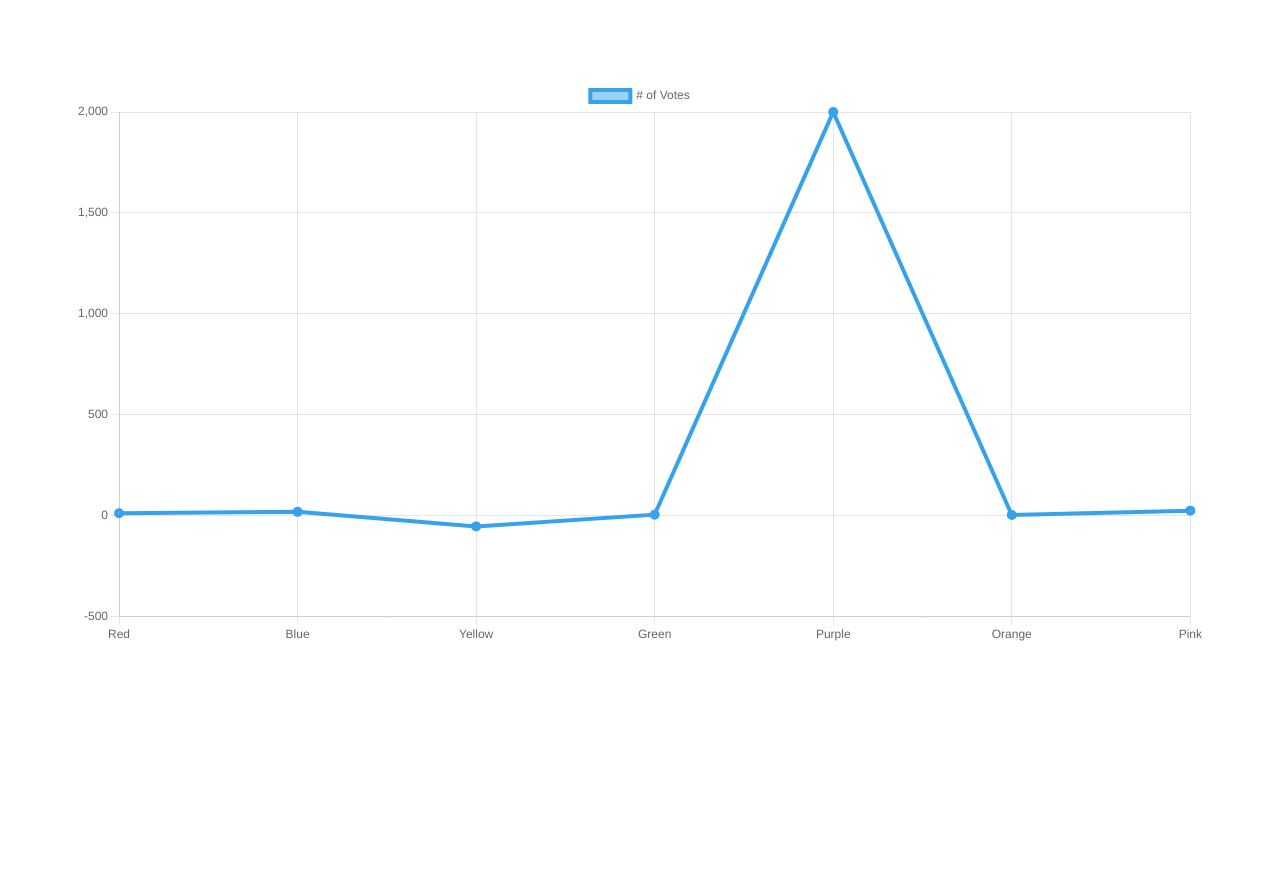
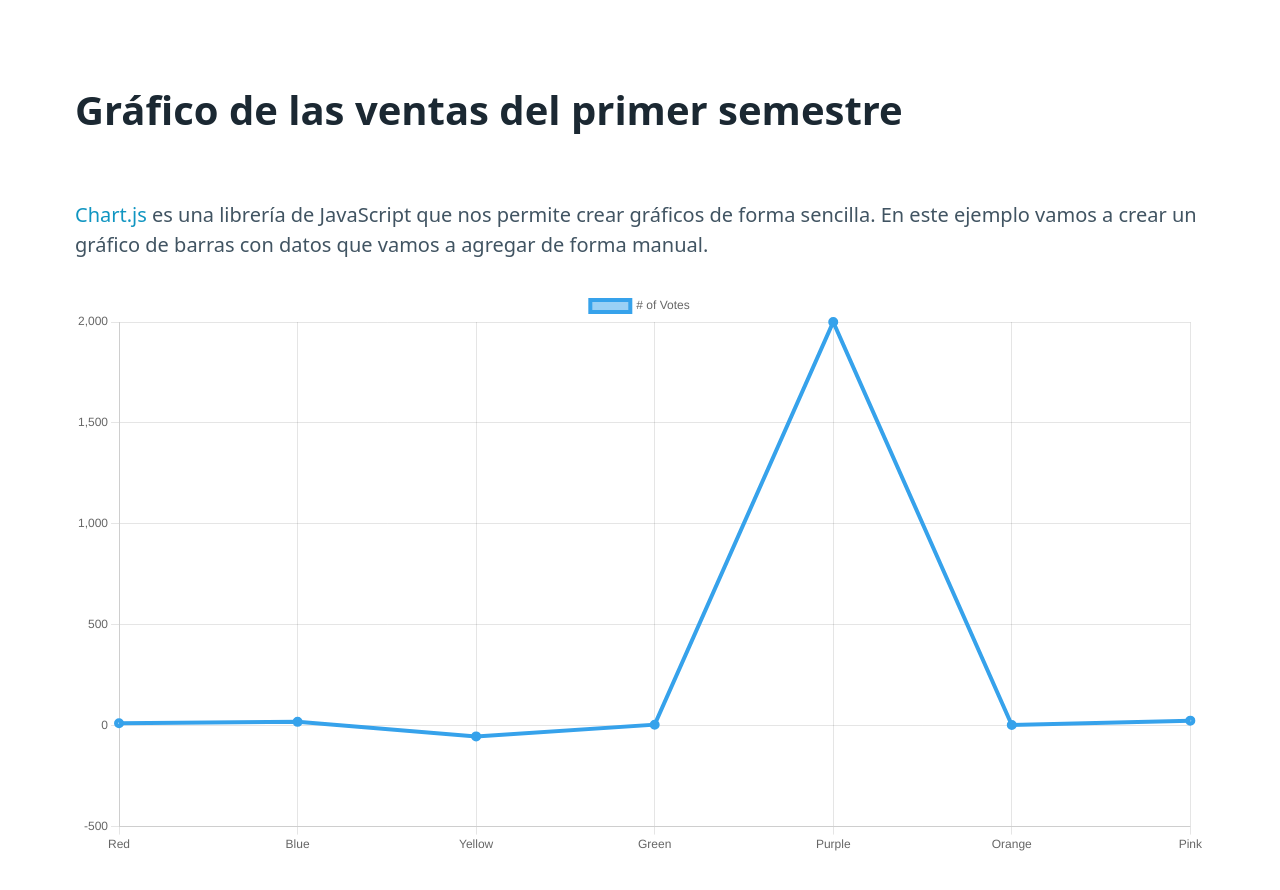
Before and after one commit to PabloMad75/htmlChartJs, a plain HTML site: page index.html in a window 1280 px wide. Before the commit the page ends 800 px from the top, so only its background shows below. Drawn offline with nearby package versions, Linux system fonts and the light colour scheme.

Commit message:
Add text in index file

```diff
--- a/index.html
+++ b/index.html
@@ -1,18 +1,26 @@
 <!DOCTYPE html>
 <html lang="es">
   <head>
-  <meta charset="UTF-8">
-  <meta name="viewport" content="width=device-width, initial-scale=1.0">
+    <meta charset="UTF-8" />
+    <meta name="viewport" content="width=device-width, initial-scale=1.0" />
     <title>Grafico HTML</title>
-  <link rel="stylesheet" href="https://cdn.jsdelivr.net/npm/@picocss/pico@1/css/pico.min.css" />
+    <link
+      rel="stylesheet"
+      href="https://cdn.jsdelivr.net/npm/@picocss/pico@1/css/pico.min.css"
+    />
   </head>
   <body>
     <main class="container">
-
-    <div>
+      <h1>Gráfico de las ventas del primer semestre</h1>
+      <p>
+        <a href="https://www.chartjs.org/">Chart.js</a> es una librería de
+        JavaScript que nos permite crear gráficos de forma sencilla. En este
+        ejemplo vamos a crear un gráfico de barras con datos que vamos a agregar
+        de forma manual.
+      </p>
+      <div id="chartContainer">
         <canvas id="myChart"></canvas>
       </div>
-
     </main>
 
     <script src="https://cdn.jsdelivr.net/npm/chart.js"></script>
```
Also changed, not shown: assets/js/app.js (line endings or trailing spaces). Lines whose indentation alone changed are shown as unchanged.
